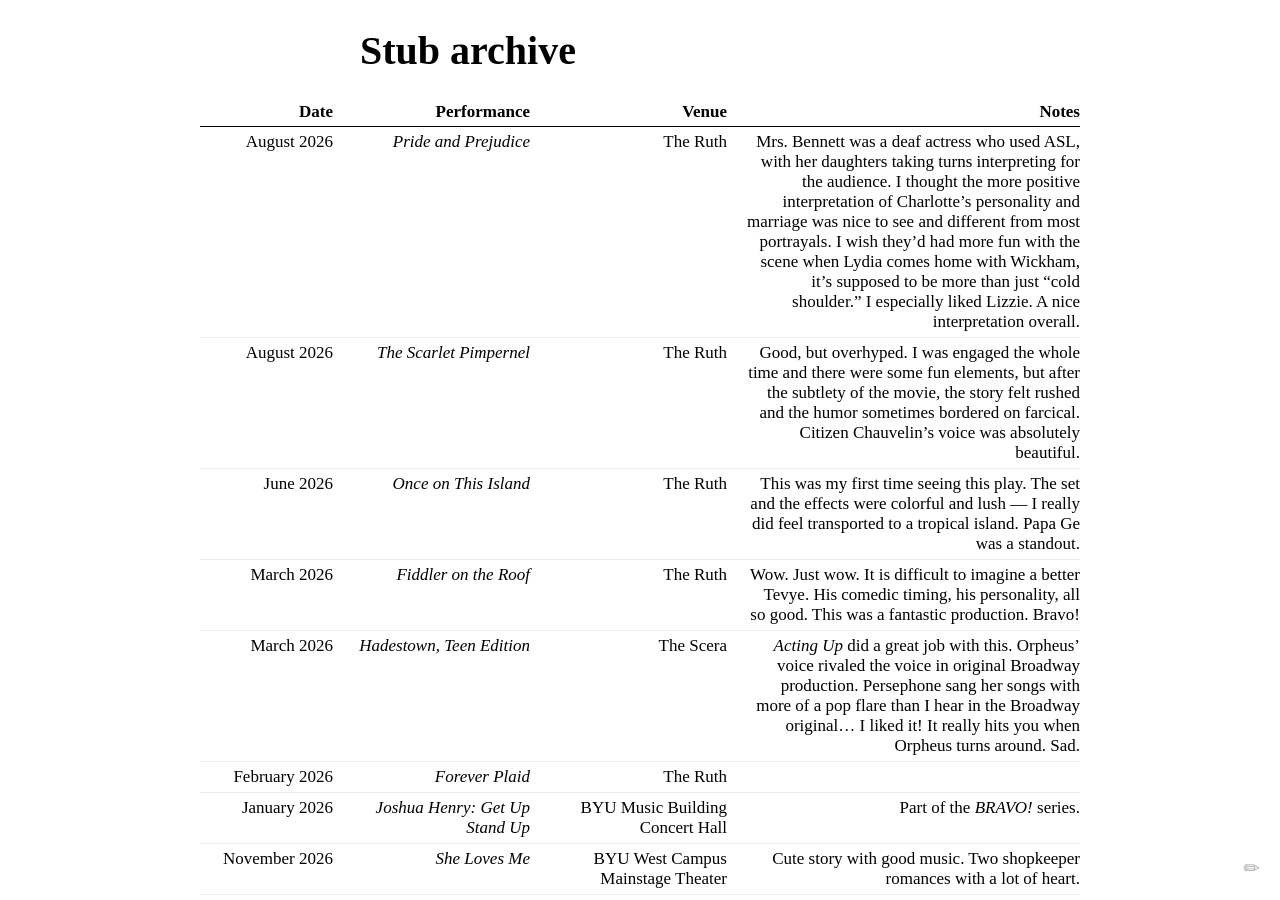
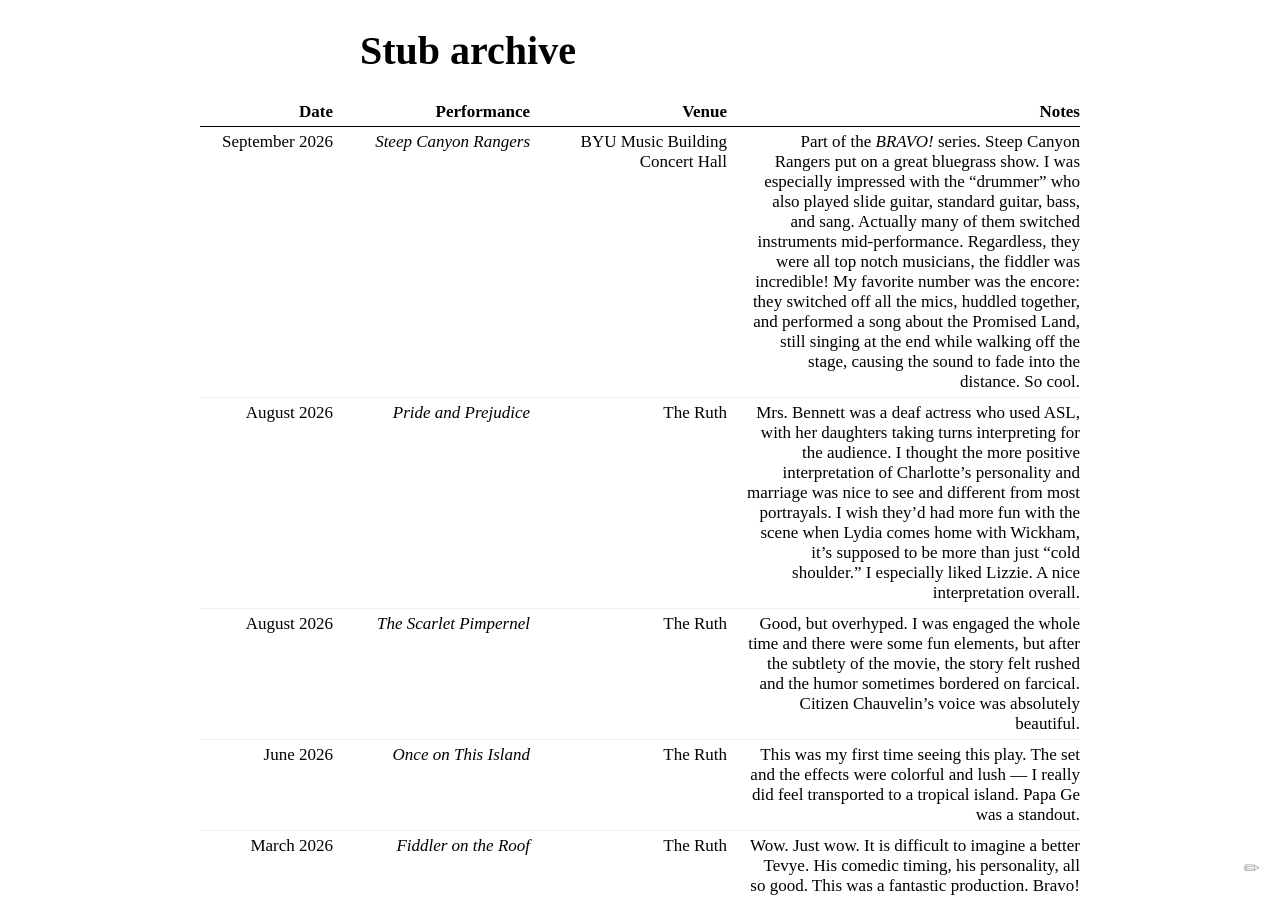
Before and after one commit to drewdaemon/drewtate.io, a Jekyll site: the page built from pages/stub-archive.md, in a window 1280 px wide and 900 px high. Built offline with Jekyll 4.4.1, drawn with Linux system fonts in a browser that asks for light colours.

Commit message:
Update stub-archive.md

```diff
--- a/pages/stub-archive.md
+++ b/pages/stub-archive.md
@@ -14,6 +14,7 @@ permalink: /stub-archive/
 
 | Date           | Performance                                         | Venue                                 | Notes                                                                                                                                                                                                                                                              |
 | -------------- | --------------------------------------------------- | ------------------------------------- | ------------------------------------------------------------------------------------------------------------------------------------------------------------------------------------------------------------------------------------------------------------------ |
+| September 2026    | _Steep Canyon Rangers_                             | BYU Music Building Concert Hall    | Part of the _BRAVO!_ series. Steep Canyon Rangers put on a great bluegrass show. I was especially impressed with the "drummer" who also played slide guitar, standard guitar, bass, and sang. Actually many of them switched instruments mid-performance. Regardless, they were all top notch musicians, the fiddler was incredible! My favorite number was the encore: they switched off all the mics, huddled together, and performed a song about the Promised Land, still singing at the end while walking off the stage, causing the sound to fade into the distance. So cool. |
 | August 2026    | _Pride and Prejudice_                             | The Ruth                              |  Mrs. Bennett was a deaf actress who used ASL, with her daughters taking turns interpreting for the audience. I thought the more positive interpretation of Charlotte's personality and marriage was nice to see and different from most portrayals. I wish they'd had more fun with the scene when Lydia comes home with Wickham, it's supposed to be more than just "cold shoulder." I especially liked Lizzie. A nice interpretation overall.|
 | August 2026    | _The Scarlet Pimpernel_                             | The Ruth                              | Good, but overhyped. I was engaged the whole time and there were some fun elements, but after the subtlety of the movie, the story felt rushed and the humor sometimes bordered on farcical. Citizen Chauvelin's voice was absolutely beautiful.                   |
 | June 2026      | _Once on This Island_                               | The Ruth                              | This was my first time seeing this play. The set and the effects were colorful and lush — I really did feel transported to a tropical island. Papa Ge was a standout.                                                                                              |
```
